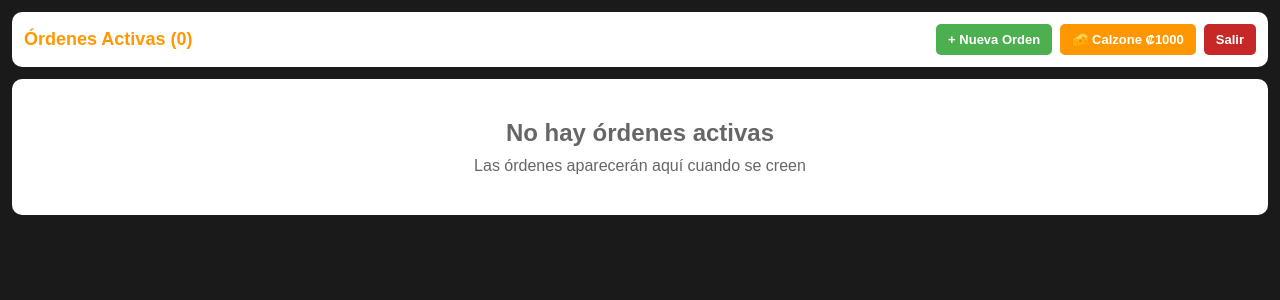
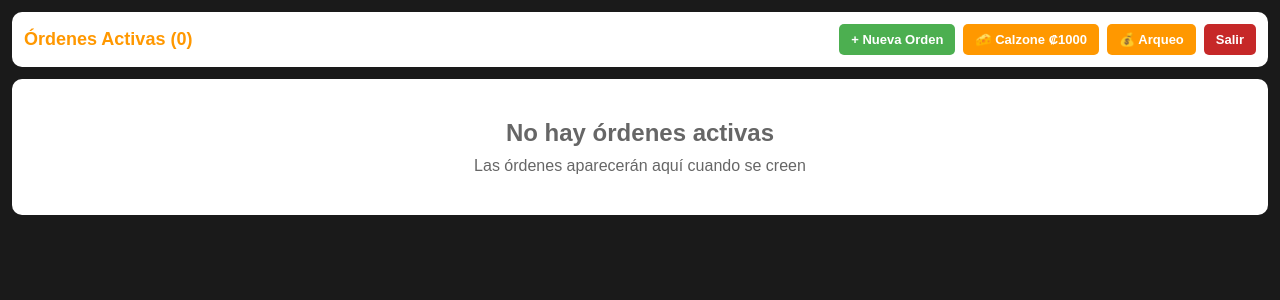
Before and after one commit to IngLarryRiveraDev/Pizza-Yaja, a PHP site: page /ordenes_activas.php in a window 1280 px wide. Shown: the top 300 px of the page. Run offline with PHP 8.4, Linux system fonts and the light colour scheme; the visitor is signed in with stand-in values (Sample User, id 1); data that the repository does not hold is empty.

Commit message:
feat: arqueo de caja protegido con contrasena desde ordenes activas
- Boton Arqueo movido de menu.php a ordenes_activas.php
- Modal de contrasena: verifica contra el usuario admin en BD
- verificar_arqueo.php: endpoint AJAX para validar contrasena
- arqueo_caja.php: acepta camareros autorizados via sesion ademas del admin
- Autorizacion expira al final del dia automaticamente

Co-Authored-By: Claude Sonnet 4.6 <noreply@anthropic.com>

```diff
--- a/arqueo_caja.php
+++ b/arqueo_caja.php
@@ -2,8 +2,10 @@
 header('Content-Type: text/html; charset=UTF-8');
 session_start();
 
-if(!isset($_SESSION['usuario_id']) || $_SESSION['rol'] !== 'admin') {
-    header('Location: index.php');
+$es_admin        = isset($_SESSION['rol']) && $_SESSION['rol'] === 'admin';
+$arqueo_ok       = isset($_SESSION['arqueo_ok']) && $_SESSION['arqueo_ok'] === date('Y-m-d');
+if(!isset($_SESSION['usuario_id']) || (!$es_admin && !$arqueo_ok)) {
+    header('Location: ordenes_activas.php');
     exit;
 }
 
--- a/menu.php
+++ b/menu.php
@@ -133,7 +133,6 @@ try {
     <div class="top-buttons">
         <a href="ordenes_activas.php" class="top-btn" style="background: #2196f3;">← Órdenes Activas</a>
         <a href="ver_orden.php" class="top-btn">Ver Orden Actual</a>
-        <a href="arqueo_caja.php" class="top-btn arqueo-btn">Arqueo de Caja</a>
     </div>
 
     <div class="categorias-grid">
--- a/ordenes_activas.php
+++ b/ordenes_activas.php
@@ -196,6 +196,7 @@ try {
     <div style="display:flex; gap:8px; flex-wrap:wrap;">
         <a href="nueva_orden.php" class="back-btn">+ Nueva Orden</a>
         <a href="#" onclick="calzoneRapido(); return false;" class="btn-calzone-rapido">🧀 Calzone ₡1000</a>
+        <a href="#" onclick="abrirArqueo(); return false;" style="background:#ff9800; color:white; padding:8px 12px; border-radius:5px; text-decoration:none; font-weight:bold; font-size:13px;">💰 Arqueo</a>
         <a href="logout.php" style="background:#c62828; color:white; padding:8px 12px; border-radius:5px; text-decoration:none; font-weight:bold; font-size:13px;">Salir</a>
     </div>
 </div>
@@ -488,6 +489,65 @@ function confirmarCalzoneRapido() {
         }
     });
 }
+
+function abrirArqueo() {
+    document.getElementById('modal_arqueo').style.display = 'flex';
+    document.getElementById('arqueo_pass').value = '';
+    document.getElementById('arqueo_error').textContent = '';
+    setTimeout(() => document.getElementById('arqueo_pass').focus(), 100);
+}
+
+function cerrarArqueo() {
+    document.getElementById('modal_arqueo').style.display = 'none';
+}
+
+function verificarArqueo() {
+    const pass = document.getElementById('arqueo_pass').value;
+    const err  = document.getElementById('arqueo_error');
+    if(!pass) { err.textContent = 'Ingresá la contraseña'; return; }
+
+    fetch('verificar_arqueo.php', {
+        method: 'POST',
+        headers: {'Content-Type': 'application/json'},
+        body: JSON.stringify({ password: pass })
+    })
+    .then(r => r.json())
+    .then(data => {
+        if(data.success) {
+            window.location.href = 'arqueo_caja.php';
+        } else {
+            err.textContent = data.error || 'Contraseña incorrecta';
+            document.getElementById('arqueo_pass').value = '';
+            document.getElementById('arqueo_pass').focus();
+        }
+    })
+    .catch(() => { err.textContent = 'Error de conexión'; });
+}
+
+document.addEventListener('keydown', function(e) {
+    if(document.getElementById('modal_arqueo').style.display === 'flex' && e.key === 'Enter') {
+        verificarArqueo();
+    }
+});
 </script>
+
+<!-- Modal arqueo de caja -->
+<div id="modal_arqueo" style="display:none;position:fixed;inset:0;background:rgba(0,0,0,0.7);z-index:2000;align-items:center;justify-content:center;">
+    <div style="background:white;border-radius:12px;padding:24px;width:90%;max-width:320px;text-align:center;">
+        <div style="font-size:36px;margin-bottom:8px;">💰</div>
+        <h2 style="color:#ff9800;font-size:18px;margin-bottom:6px;">Arqueo de Caja</h2>
+        <p style="color:#666;font-size:13px;margin-bottom:16px;">Ingresá la contraseña de la administración para continuar.</p>
+        <input type="password" id="arqueo_pass" placeholder="Contraseña"
+            style="width:100%;padding:12px;border:2px solid #ddd;border-radius:8px;font-size:18px;text-align:center;margin-bottom:10px;letter-spacing:4px;">
+        <div id="arqueo_error" style="color:#e53935;font-size:13px;min-height:18px;margin-bottom:10px;"></div>
+        <button onclick="verificarArqueo()" style="width:100%;padding:12px;background:#ff9800;color:white;border:none;border-radius:8px;font-size:15px;font-weight:bold;cursor:pointer;margin-bottom:8px;">
+            Entrar
+        </button>
+        <button onclick="cerrarArqueo()" style="width:100%;padding:10px;background:#eee;color:#555;border:none;border-radius:8px;font-size:14px;cursor:pointer;">
+            Cancelar
+        </button>
+    </div>
+</div>
+
 </body>
 </html>
```
Also changed, not shown: verificar_arqueo.php (added, +34 -0 lines).
